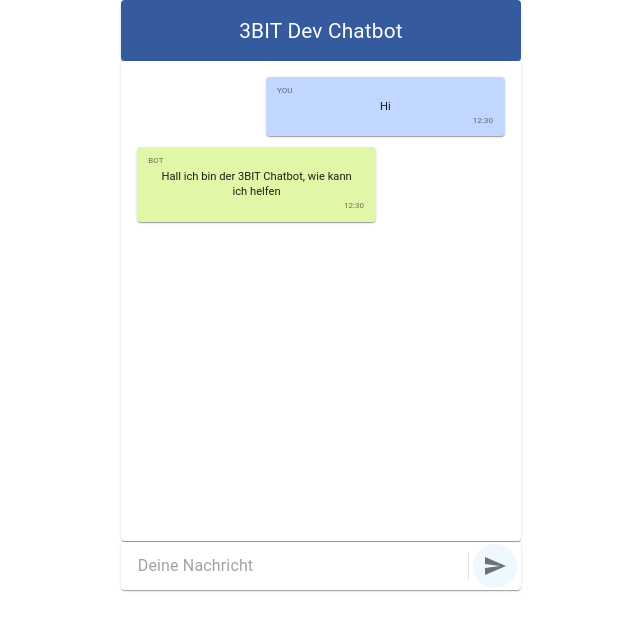
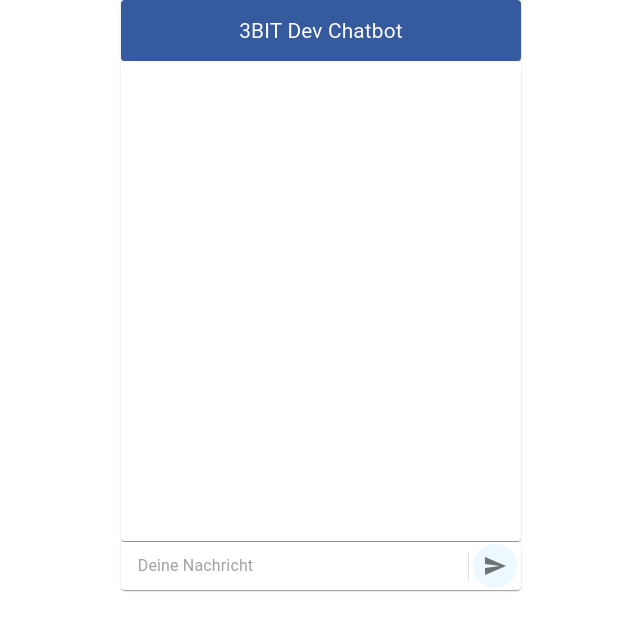
Before and after one commit to classProgrammer/horus_frontend, a React (Create React App) app: page / in a window 1280 px wide. Shown: the top 630 px of the page, without its empty margins (319-959 px from the left). Built offline with nearby package versions, Linux system fonts and the light colour scheme.

Commit message:
added image of frontend

```diff
--- a/src/Messenger.js
+++ b/src/Messenger.js
@@ -12,19 +12,7 @@ class Messenger extends React.Component {
     constructor(props) {
         super(props)
         this.state = {
-            messages: [
-                {
-                    sender: "YOU",
-                    message: "Hi",
-                    timestamp: "12:30"
-                },
-                {
-                    sender: "BOT",
-                    message: "Hall ich bin der 3BIT Chatbot, wie kann ich helfen",
-                    timestamp: "12:30"
-                },
-
-            ],
+            messages: [],
             message: ""
         }
     }
```
Also changed, not shown: frontend.JPG (added).
